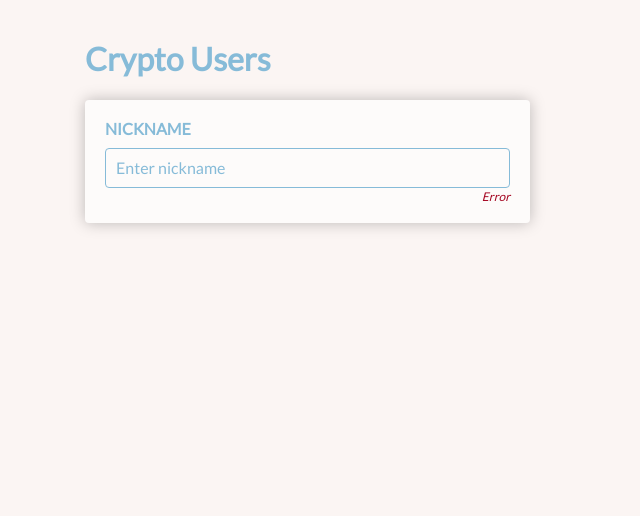
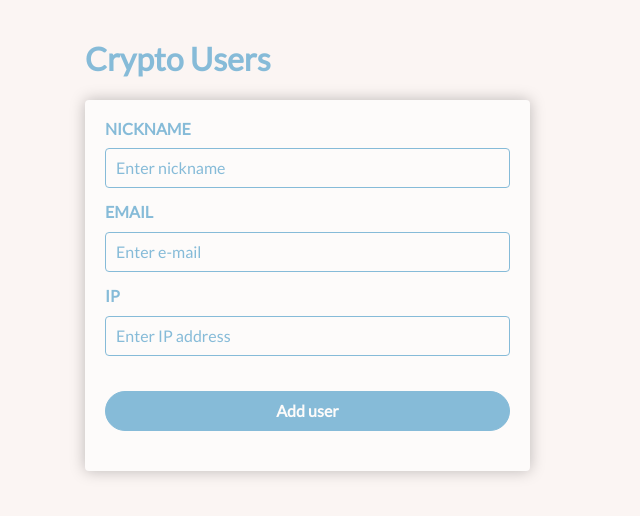
Before and after one commit to nataliakulas/add-remove-webapp, a React (Create React App) app: page / in a window 1280 px wide. Shown: the top 516 px of the page, without its empty margins (0-640 px from the left). Built offline with nearby package versions, Linux system fonts and the light colour scheme.

Commit message:
Handle state change by input

```diff
--- a/src/App.js
+++ b/src/App.js
@@ -1,4 +1,4 @@
-import React from "react";
+import React, { Component } from "react";
 import { Container, Row, Col } from "react-grid-system";
 import styled from "styled-components";
 
@@ -6,8 +6,29 @@ import color from "./shared/colors";
 
 import GlobalStyle from "./components/Global";
 import Input from "./components/Input";
+import Button from "./components/Button";
 
-const App = () => (
+class App extends Component {
+  state = {
+    nickname: "",
+    email: "",
+    ip: ""
+  };
+
+  handleChange = e => {
+    const { id, value } = e.target;
+
+    const propById = (propertyName, value) => () => ({
+      [propertyName]: value
+    });
+
+    this.setState(propById(id, value));
+  };
+
+  render() {
+    const { nickname, email, ip } = this.state;
+
+    return (
       <Background>
         <GlobalStyle />
         <Container>
@@ -16,16 +37,34 @@ const App = () => (
             <Col xs={5}>
               <Form>
                 <Input
-              label="Nickname"
+                  id="nickname"
                   placeholder="Enter nickname"
-              error="Error"
+                  value={nickname}
+                  onChange={e => this.handleChange(e)}
                 />
+                <Input
+                  id="email"
+                  label="E-mail"
+                  placeholder="Enter e-mail"
+                  value={email}
+                  onChange={e => this.handleChange(e)}
+                />
+                <Input
+                  id="ip"
+                  label="IP address"
+                  placeholder="Enter IP address"
+                  value={ip}
+                  onChange={e => this.handleChange(e)}
+                />
+                <Button type="submit">Add user</Button>
               </Form>
             </Col>
           </Row>
         </Container>
       </Background>
     );
+  }
+}
 
 export default App;
 
--- a/src/components/Input.jsx
+++ b/src/components/Input.jsx
@@ -15,7 +15,7 @@ const InputWrapper = ({
   error
 }) => (
   <Wrapper>
-    <Label>{label}</Label>
+    <Label>{id || label}</Label>
     <Input
       id={id}
       type={type || "text"}
```
Lines whose indentation alone changed are shown as unchanged.
